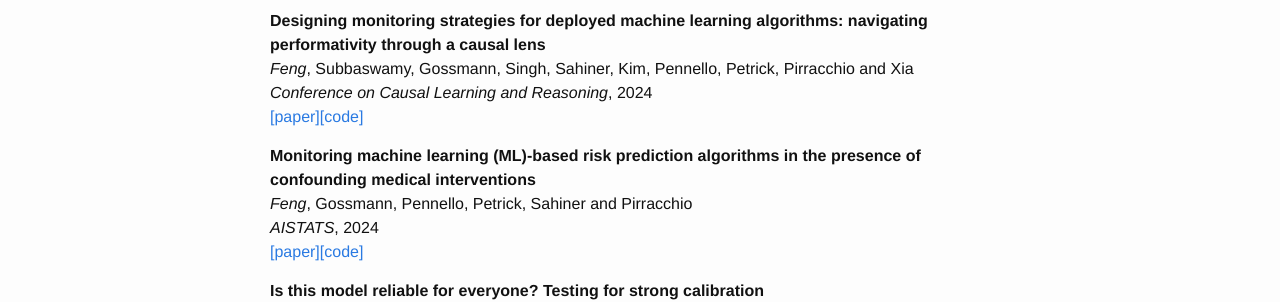
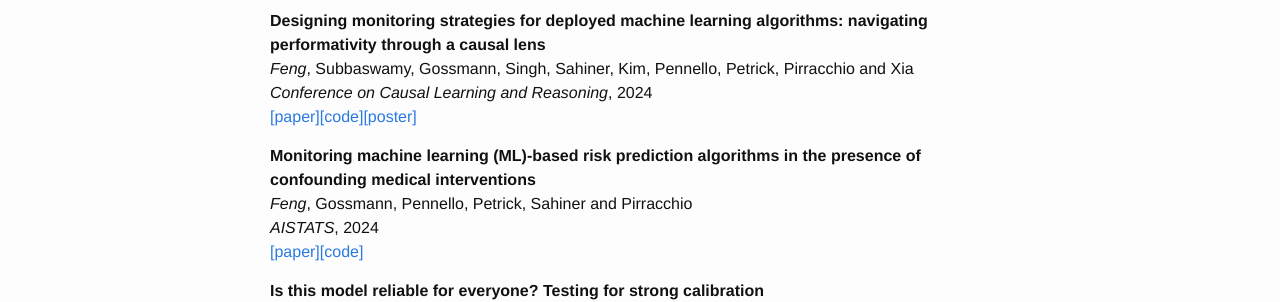
Before and after one commit to jjfeng/jjfeng.github.io, a Jekyll site: the page built from publications.md, in a window 1280 px wide and 900 px high. Shown: the part 383-685 px from the top of the window. Built offline with Jekyll 4.4.1, drawn with Linux system fonts in a browser that asks for light colours.

Commit message:
update poster

```diff
--- a/publications.md
+++ b/publications.md
@@ -15,7 +15,7 @@ title: Publications
 **Designing monitoring strategies for deployed machine learning algorithms: navigating performativity through a causal lens**<br />
 *Feng*, Subbaswamy, Gossmann, Singh, Sahiner, Kim, Pennello, Petrick, Pirracchio and Xia<br />
 *Conference on Causal Learning and Reasoning*, 2024<br />
-[\[paper\]](https://proceedings.mlr.press/v236/feng24a.html)[\[code\]](https://github.com/jjfeng/monitoring_causally)
+[\[paper\]](https://proceedings.mlr.press/v236/feng24a.html)[\[code\]](https://github.com/jjfeng/monitoring_causally)[\[poster\]](clear_poster.pdf)
 
 **Monitoring machine learning (ML)-based risk prediction algorithms in the presence of confounding medical interventions**<br />
 *Feng*, Gossmann, Pennello, Petrick, Sahiner and Pirracchio<br />
```
Also changed, not shown: 1 other file.
